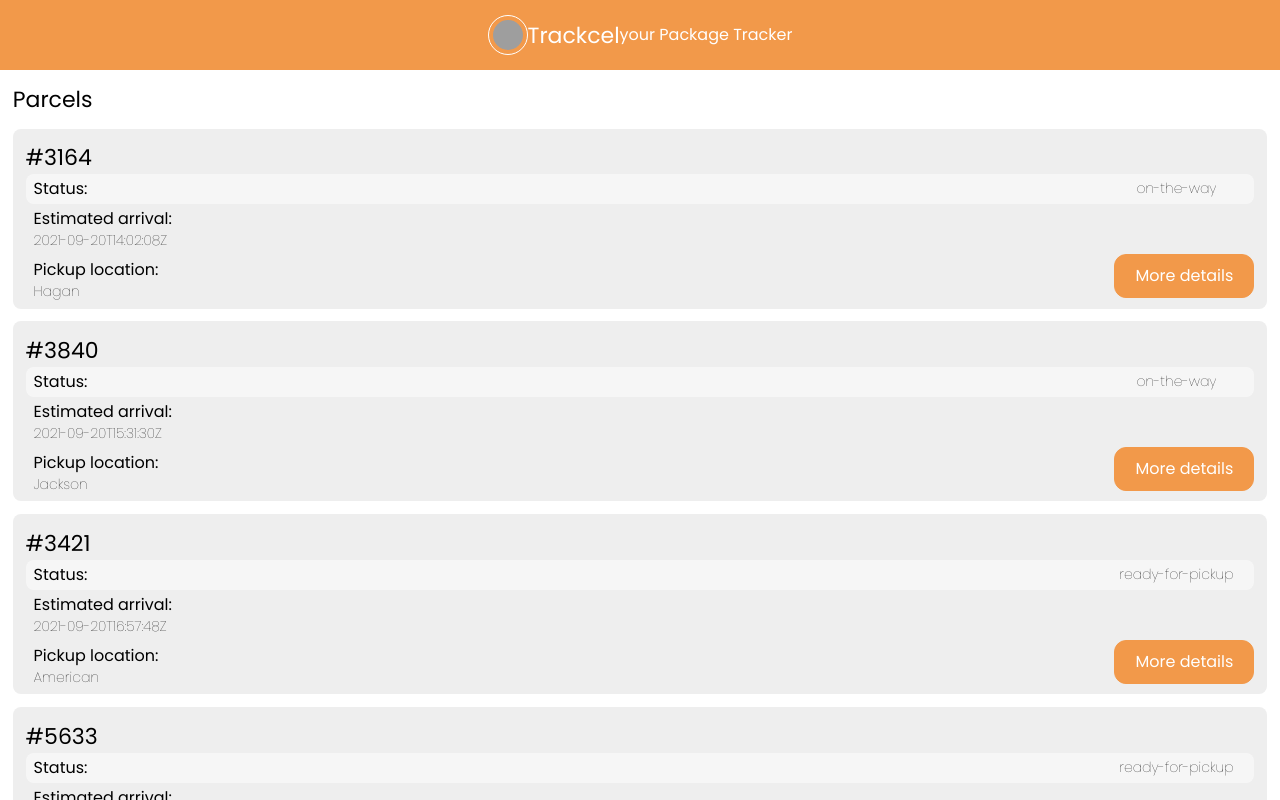
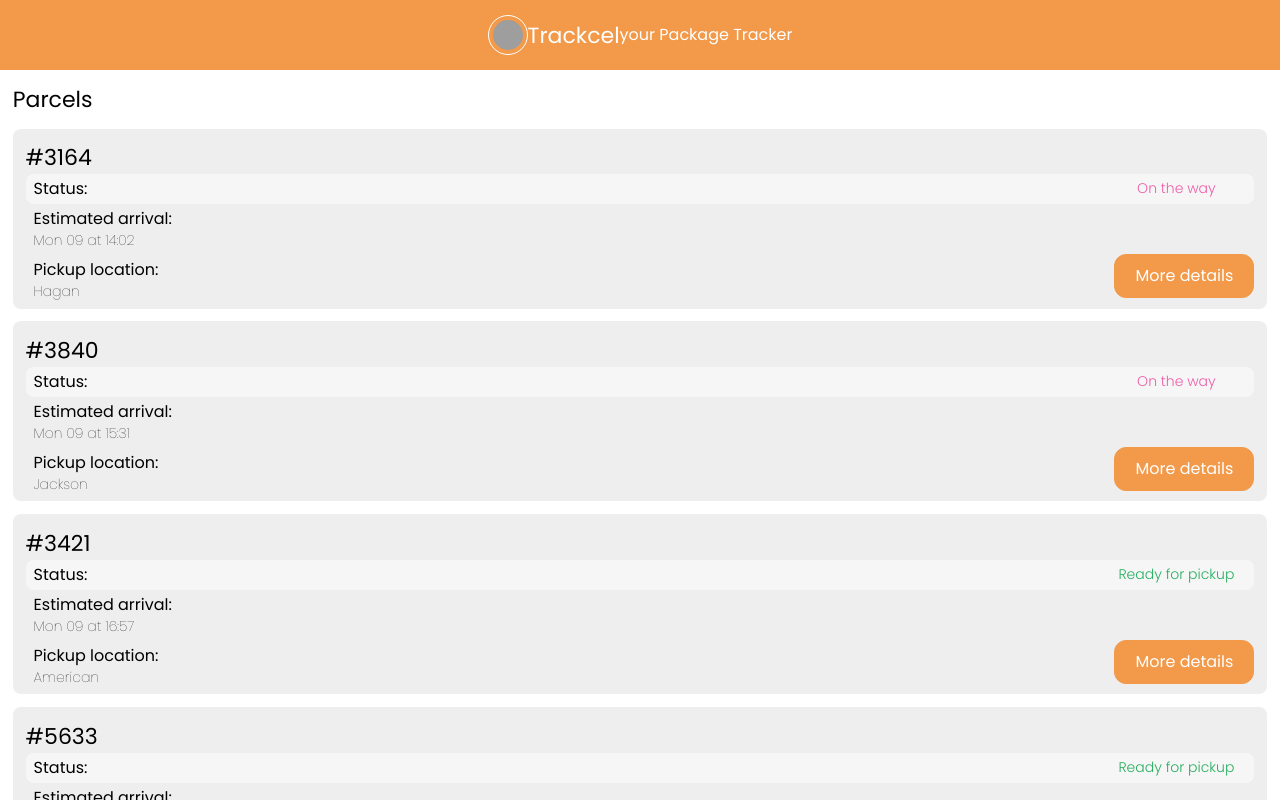
Before and after one commit to clecardona/npa-package-tracker, a React (Create React App) app: page / in a window 1280 px wide. Shown: the top 800 px of the page. Built offline with nearby package versions, Linux system fonts and the light colour scheme; grey boxes are pictures that could not be loaded.

Commit message:
status colors

```diff
--- a/package.json
+++ b/package.json
@@ -6,6 +6,7 @@
     "@testing-library/jest-dom": "^5.11.4",
     "@testing-library/react": "^11.1.0",
     "@testing-library/user-event": "^12.1.10",
+    "moment": "^2.29.1",
     "react": "^17.0.2",
     "react-dom": "^17.0.2",
     "react-scripts": "4.0.3",
--- a/public/index.html
+++ b/public/index.html
@@ -5,40 +5,15 @@
     <link rel="icon" href="%PUBLIC_URL%/favicon.ico" />
     <meta name="viewport" content="width=device-width, initial-scale=1" />
     <meta name="theme-color" content="#000000" />
-    <meta
-      name="description"
-      content="Web site created using create-react-app"
-    />
+    <meta name="description" content="Package Tracker" />
     <link rel="apple-touch-icon" href="%PUBLIC_URL%/logo192.png" />
-    <!--
-      manifest.json provides metadata used when your web app is installed on a
-      user's mobile device or desktop. See https://developers.google.com/web/fundamentals/web-app-manifest/
-    -->
     <link rel="manifest" href="%PUBLIC_URL%/manifest.json" />
-    <!--
-      Notice the use of %PUBLIC_URL% in the tags above.
-      It will be replaced with the URL of the `public` folder during the build.
-      Only files inside the `public` folder can be referenced from the HTML.
 
-      Unlike "/favicon.ico" or "favicon.ico", "%PUBLIC_URL%/favicon.ico" will
-      work correctly both with client-side routing and a non-root public URL.
-      Learn how to configure a non-root public URL by running `npm run build`.
-    -->
     <title>TrackCel</title>
   </head>
   <body>
     <noscript>You need to enable JavaScript to run this app.</noscript>
     <div id="root"></div>
     <div id="modal"></div>
-    <!--
-      This HTML file is a template.
-      If you open it directly in the browser, you will see an empty page.
-
-      You can add webfonts, meta tags, or analytics to this file.
-      The build step will place the bundled scripts into the <body> tag.
-
-      To begin the development, run `npm start` or `yarn start`.
-      To create a production bundle, use `npm run build` or `yarn build`.
-    -->
   </body>
 </html>
--- a/src/App.jsx
+++ b/src/App.jsx
@@ -1,14 +1,14 @@
 import "./styles/base.sass";
 import Header from "./components/shared/Header";
 import Footer from "./components/shared/Footer";
-import Parcels from "./components/Parcels";
+import ParcelsContainer from "./components/ParcelsContainer";
 
 export default function App() {
   return (
     <div className="App">
       <Header />
       <main>
-        <Parcels />
+        <ParcelsContainer />
       </main>
       <Footer />
     </div>
--- a/src/components/Modal.jsx
+++ b/src/components/Modal.jsx
@@ -2,8 +2,12 @@ import React from "react";
 import reactDom from "react-dom";
 
 import cross from "../assets/icns/cross.svg";
+import { getStatus, getEta } from "./parcelMethods";
 
 export default function Modal({ isOpen, onClose, item }) {
+  const formattedEta = getEta(item.eta);
+  const status = getStatus(item.status)[0];
+
   if (!isOpen) return null;
 
   return reactDom.createPortal(
@@ -29,11 +33,11 @@ export default function Modal({ isOpen, onClose, item }) {
         </div>
         <div className="status">
           <h3>Status: </h3>
-          <p>{item.status}</p>
+          <p>{status}</p>
         </div>
         <div className="eta">
           <h3>Estimated arrival:</h3>
-          <p>{item.eta}</p>
+          <p>{formattedEta}</p>
         </div>
 
         <div className="sender">
@@ -43,7 +47,9 @@ export default function Modal({ isOpen, onClose, item }) {
 
         <div className="notes">
           <h3>Notes:</h3>
-          <p>{item.notes}</p>
+          <p>
+            {item.notes} {item.notes === null && "no notes provided"}
+          </p>
         </div>
       </div>
     </>,
--- a/src/components/Parcel.jsx
+++ b/src/components/Parcel.jsx
@@ -1,19 +1,24 @@
 import React, { useState } from "react";
 import Modal from "./Modal";
+import { getStatus, getEta } from "./parcelMethods";
 
 export default function Parcel({ item }) {
   const [isOpen, setIsOpen] = useState(false);
+
+  const formattedEta = getEta(item.eta);
+  const status = getStatus(item.status)[0];
+  const statusColor = getStatus(item.status)[1];
 
   return (
     <article key={item.id}>
       <h2 className="title">#{item.parcel_id}</h2>
       <div className="status">
         <h3>Status: </h3>
-        <p>{item.status}</p>
+        <p className={statusColor}>{status}</p>
       </div>
       <div className="eta">
         <h3>Estimated arrival:</h3>
-        <p>{item.eta}</p>
+        <p>{formattedEta}</p>
       </div>
       <div className="location">
         <h3>Pickup location:</h3>
--- a/src/components/Parcels.jsx
+++ b/src/components/ParcelsContainer.jsx
@@ -2,9 +2,9 @@ import React from "react";
 import listOfParcels from "../assets/api_mockup.json";
 import Parcel from "./Parcel";
 
-export default function Parcels() {
+export default function ParcelsContainer() {
   const Parcels = listOfParcels.map((item) => {
-    return <Parcel item={item} />;
+    return <Parcel item={item} key={item.id} />;
   });
 
   return (
--- /dev/null
+++ b/src/components/parcelMethods.js
@@ -0,0 +1,22 @@
+const moment = require("moment");
+
+export function getStatus(rawStatus) {
+  switch (rawStatus) {
+    case "delivered":
+      return ["Delivered", "orange"];
+    case "ready-for-pickup":
+      return ["Ready for pickup", "green"];
+    case "on-the-way":
+      return ["On the way", "pink"];
+    case "order-info-received":
+      return ["Info received", "blue"];
+    default:
+      return ["Parcel Lost...", "red"];
+  }
+}
+
+export function getEta(timestamp) {
+  const etaDay = moment(timestamp).format("ddd MM ");
+  const etaTime = moment(timestamp).format("HH:mm");
+  return `${etaDay} at ${etaTime}`;
+}
--- a/src/styles/_mixins.sass
+++ b/src/styles/_mixins.sass
@@ -9,7 +9,7 @@
 
 @mixin grid-modal-item
     display: grid
-    grid-template-columns: 1fr 30%
+    grid-template-columns: 1fr 40%
     align-items: center
     padding: 6px 12px
 
--- a/src/styles/_typography.sass
+++ b/src/styles/_typography.sass
@@ -55,3 +55,17 @@ h4
 
 ul
   list-style-type: none
+
+//colors
+.yellow
+  color: $yellow
+.red
+  color: $red
+.orange
+  color: $orangeDark
+.green
+  color: $green
+.blue
+  color: $blue
+.pink
+  color: $pink
--- a/src/styles/_variables.sass
+++ b/src/styles/_variables.sass
@@ -16,6 +16,11 @@ $redLight: #f9dddd
 $red: #eb5757
 $redDark: rgb(207, 51, 51)
 
+$yellow: #F2C94C
+
+$green: #27AE60
+$blue: #2F80ED
+$pink: #EF5DA8
 /*** fonts ***/
 /* fonts families */
 $fontIkea: "Noto Sans", sans-serif
--- a/src/styles/base.sass
+++ b/src/styles/base.sass
@@ -15,7 +15,7 @@
 @import "./components/shared/Footer"
 
 /* Components */
-@import "./components/Parcels"
+@import "./components/ParcelsContainer"
 @import "./components/Modal"
 /* animations imports*/
 @import "./animations"
--- a/src/styles/components/_Parcels.sass
+++ b/src/styles/components/_ParcelsContainer.sass
@@ -25,6 +25,7 @@
             grid-template-columns: 1fr 140px
             p
                 text-align: center
+                font-weight: 300
 
         .eta
             grid-area: eta
```
Also changed, not shown: 1 other file (tests, documents, lock files or other folders).
